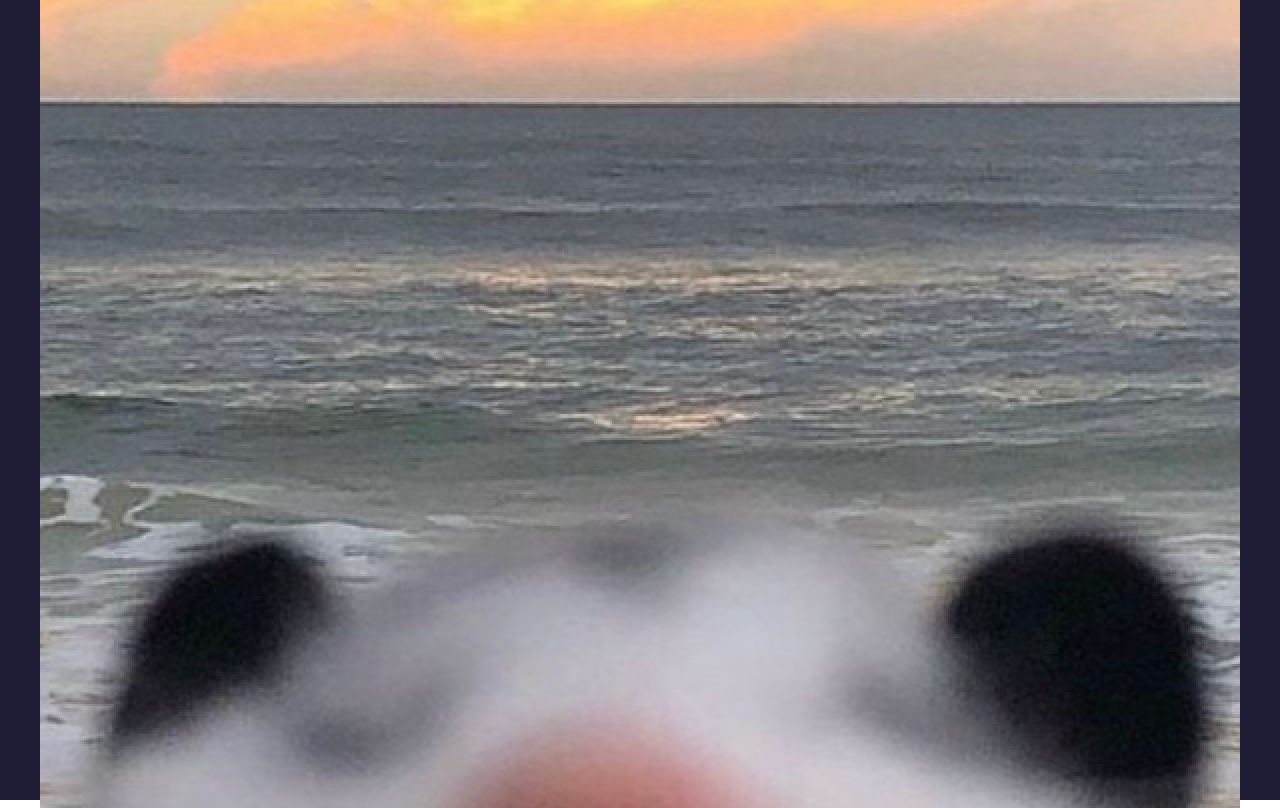
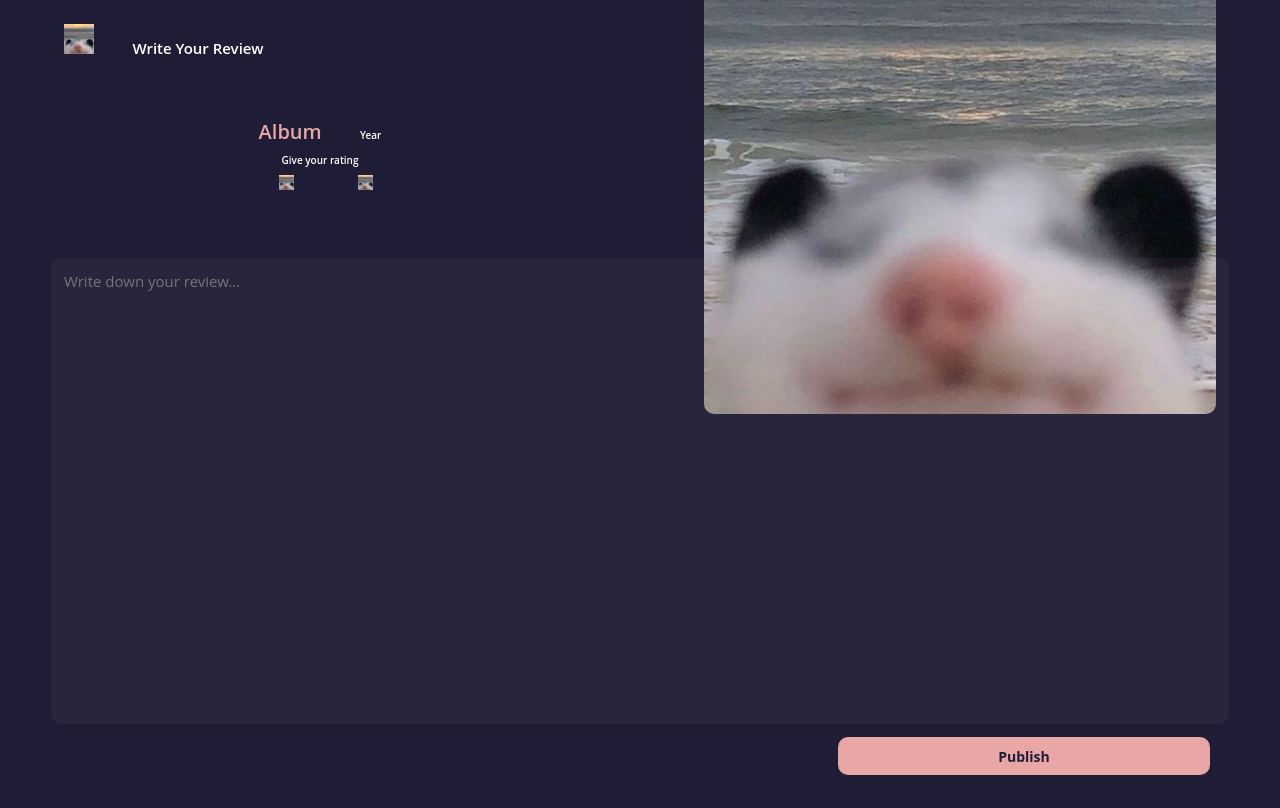
Before and after one commit to liannnaa/MusicBoxd, a React (Create React App) app in the folder front-end/: page /Review in a window 1280 px wide. Built offline with nearby package versions, Linux system fonts and the light colour scheme.

Commit message:
finished review page frontend

```diff
--- a/front-end/src/pages/reviewPage.css
+++ b/front-end/src/pages/reviewPage.css
@@ -3,23 +3,141 @@ body, html {
     padding: 0;
     box-sizing: border-box;
     overflow: hidden;
+    height: 100vh;
+    width: 100vw;
+    display: flex;
+    flex-direction: column;
+    justify-content: space-between;
+    background-color: #1f1d36;
 }
 
 .review {
-    color: #fff;
-    text-align: center;
     width: 100vw;
-    height: 100vh;
-    background-color: #1f1d36;
+    display: flex;
     border-radius: 0;
     flex-direction: column;
-    justify-content: space-around;
+    align-items: start;
+    justify-content: space-between;
+    height: 100%;
+    padding-left: 5vw;
+    padding-right: 5vw;
+    padding-top: 3vh;
+    padding-bottom: 3vh;
+    box-sizing: border-box;
+    font-family: Open Sans, Arial;
+    color: #fff;
+}
+
+.review-back {
+    cursor: pointer;
+    width: 30px;
+    height: 30px;
+    margin-right: 3vw;
+}
+
+.review-head {
+    font-size: 15px;
+}
+
+.review-header {
+    display: flex;
+    justify-content: space-between;
     align-items: center;
-    padding-bottom: 10vh;
+    width: 100%;
+    margin-top: 1vh;
+    height: 23vh;
+}
+
+.review-left {
+    display: flex;
+    flex-direction: column;
+    align-items: center;
+    width: 40vw;
+}
+
+.review-name {
+    margin-bottom: 1vh;
+}
+
+.review-title {
+    font-size: 20px;
+    margin-right: 3vw;
+}
+
+.review-year {
+    margin-bottom: 1vh;
+    font-size: 10px;
+}
+
+.review-sub {
+    margin-bottom: 1vh;
+    font-size: 10px;
+}
+
+.review-rate {
+    margin-bottom: 1vh;
+}
+
+.review-stars {
+    width: 15px;
+    height: 15px;
+    margin-right: 5vw;
+}
+
+.review-heart {
+    width: 15px;
+    height: 15px;
+}
+
+.review-rate {
+    display: flex;
+}
+
+.review-cover {
+    width: 40vw;
+    height: 40vw;
+    border-radius: 10px;
+}
+
+.review-input {
+    color: #ffff;
+    margin-top: 1vh;
+    width: 100%;
+    height: 55vh;
+    background-color: #e9a6a60d;
+    border: none;
+    border-radius: 10px;
     font-family: Open Sans, Arial;
-    font-size: 1.125rem;
+    font-size: 15px;
+    font-weight: 400;
+    padding: 1vw;
+    margin-left: -1vw;
+    resize: none;
+}
+
+.review-button {
+    position: fixed;
+    bottom: 3vh;
+    right: 5vw;
+    width: 30vw;
+    height: 5vh;
+    text-align: center;
+    color: #1f1d36;
+    background-color: #0000;
+    border: none;
+    font-family: Open Sans, Arial;
+    font-size: .875rem;
     font-weight: 700;
-    line-height: 3vh;
+}
+
+.review-button-text {
+    height: 100%;
+    background-color: #e9a6a6;
+    border-radius: 10px;
+    flex-direction: row;
+    flex-basis: 100%;
+    justify-content: center;
+    align-items: center;
     display: flex;
-    margin-top: -10vh;
+    align-self: center;
 }
--- a/front-end/src/pages/reviewPage.js
+++ b/front-end/src/pages/reviewPage.js
@@ -17,15 +17,22 @@ const Review = () => {
 
   return (
     <div className="review">
+        <div className="review-top">
             <img className="review-back" src={Placeholder} alt="arrow" onClick={navigateToAlbum} />
+                <span className="review-head">
+                    Write Your Review
+                </span>
+        </div>
         <div className="review-header">
             <div className="review-left">
+                <div className="review-name">
                     <span className="review-title">
                         Album
                     </span>
                     <span className="review-year">
-                2023
+                        Year
                     </span>
+                </div>
                 <span className="review-sub">
                     Give your rating
                 </span>
@@ -36,9 +43,11 @@ const Review = () => {
             </div>
             <img className="review-cover" src={Placeholder} alt="album" />
         </div>
-      <input className="review-input" placeholder="Write down your review..." type="text" />
+        <textarea className="review-input" placeholder="Write down your review..."></textarea>
         <button className="review-button" onClick={navigateToProfile} >
+            <span className="review-button-text">
                 Publish
+            </span>
         </button>
     </div>
   );
```
Lines whose indentation alone changed are shown as unchanged.
